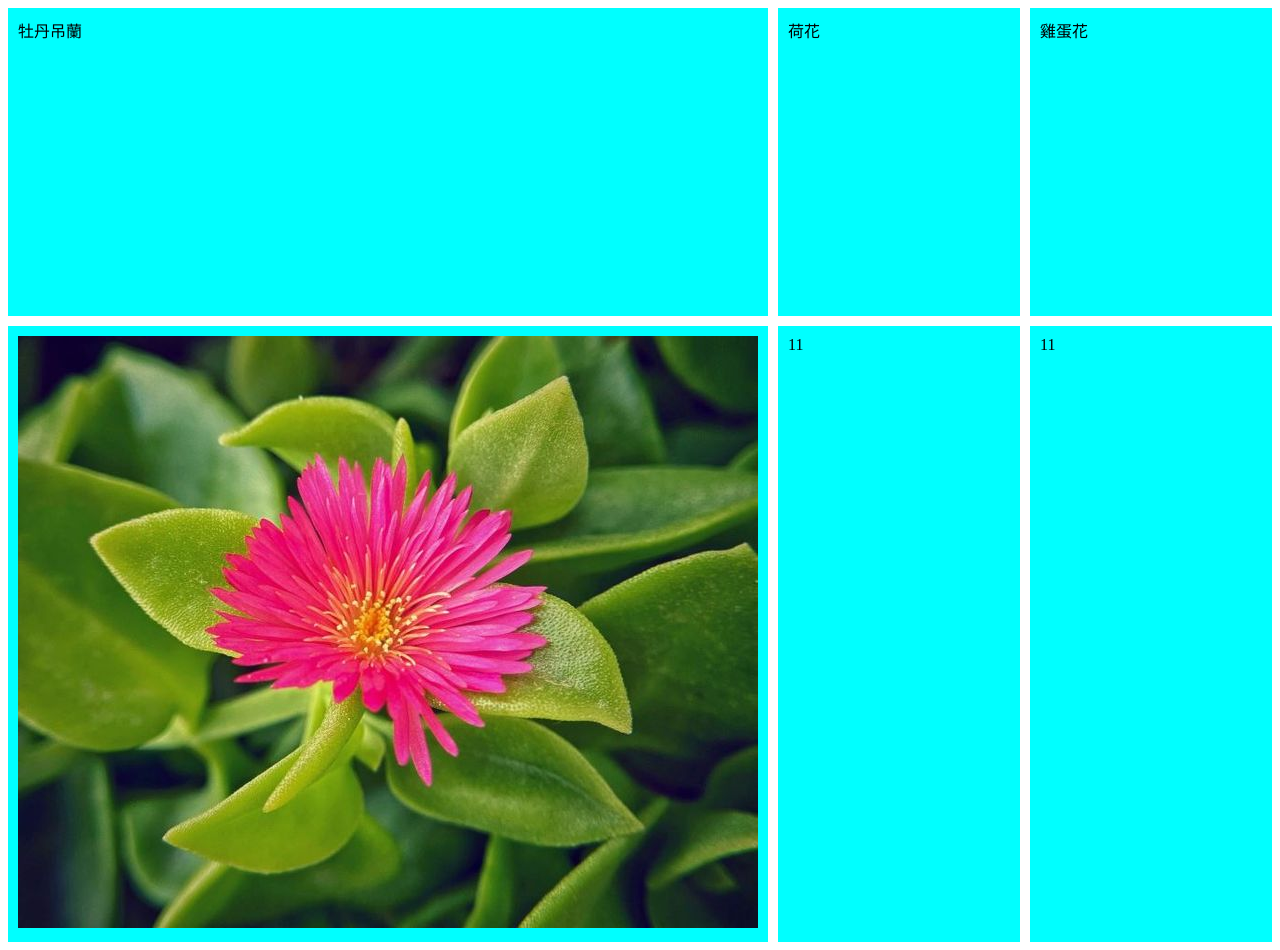
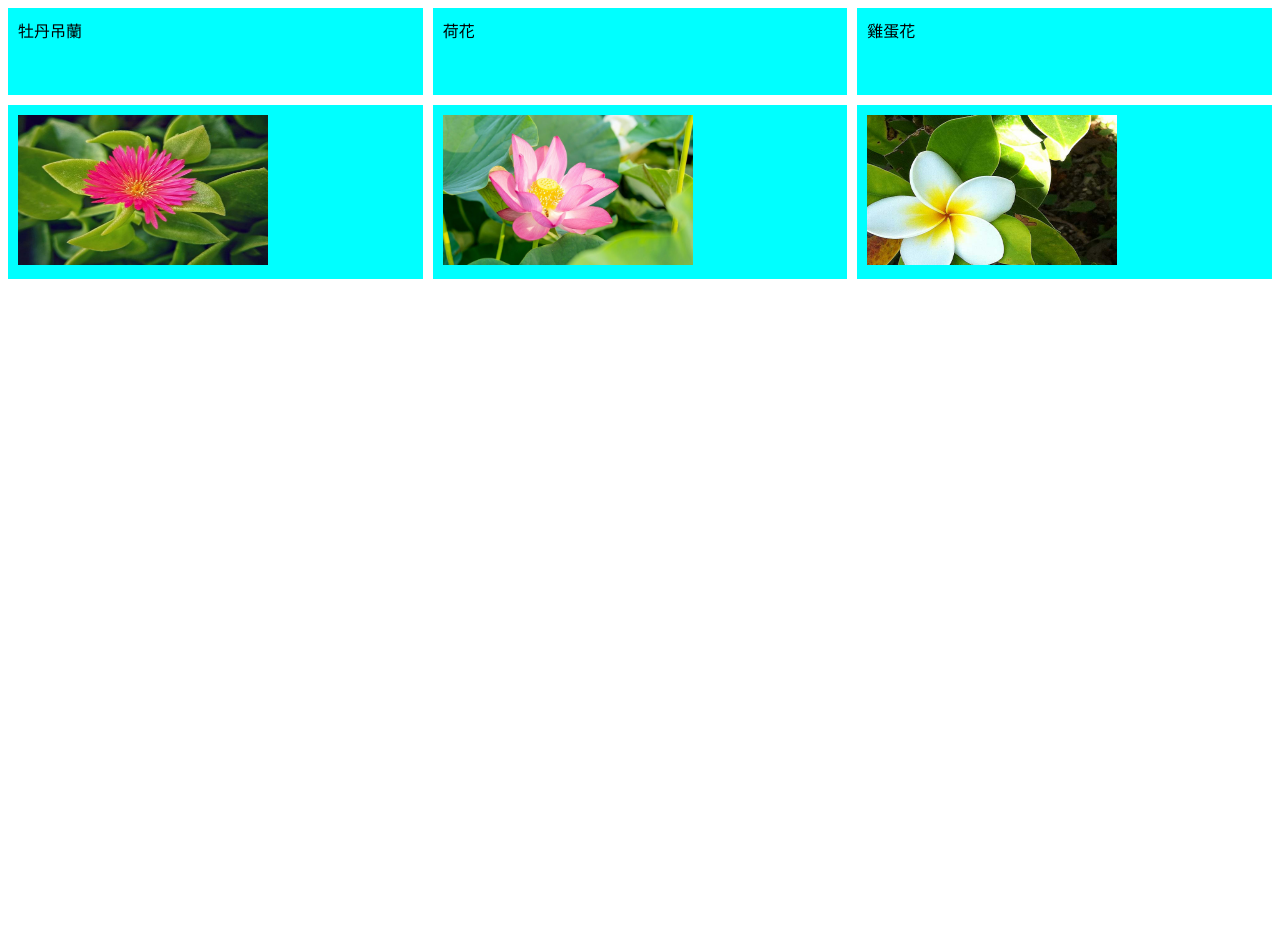
Before and after one commit to strawberrycat1357/web10, a plain HTML site: page flex-4.html in a window 1280 px wide. After the commit the page ends 800 px from the top, so only its background shows below. Drawn offline with Linux system fonts and the light colour scheme.

Commit message:
Update flex-4.html

```diff
--- a/flex-4.html
+++ b/flex-4.html
@@ -25,10 +25,14 @@
 <div class="item">荷花</div>
 <div class="item">雞蛋花</div>
 <div class="item">
-    <img src="123.jpg" >
+    <img src="123.jpg"width="250px"height="150px" >
 </div>
-<div class="item">11</div>
-<div class="item">11</div>
+<div class="item">
+    <img src="456.jpg"width="250px"height="150px" >
+</div>
+<div class="item">
+    <img src="789.jpg"width="250px"height="150px" >
+</div>
 </div>
 </body>
 </html>
```
